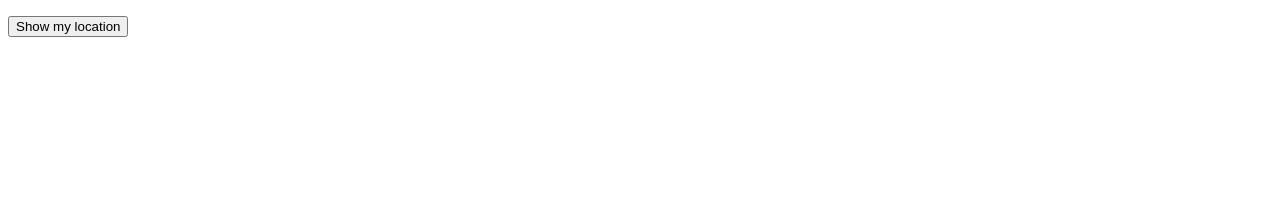
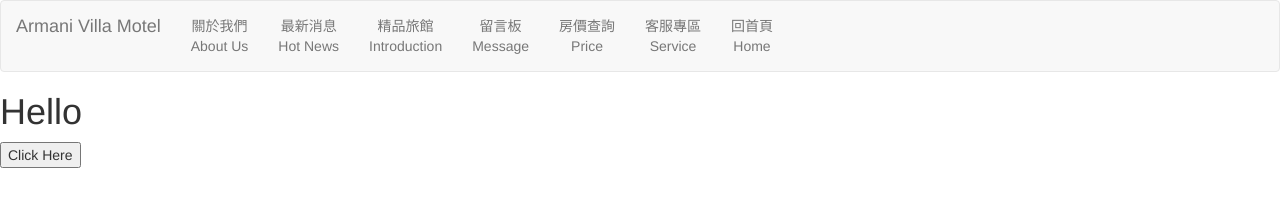
Before and after one commit to michaelo434/michaelo434.github.io, a plain HTML site: page index.html in a window 1280 px wide. Drawn offline with Linux system fonts and the light colour scheme.

Commit message:
Added stuff

```diff
--- /dev/null
+++ b/css/temp.css
@@ -0,0 +1,11 @@
+.nav-tabs>li {
+  height:62px;
+}
+.nav-tabs>li>a, .nav-tabs>li>a>div {
+  height:100%;
+  display:table;
+}
+.nav-tabs>li>a span {
+  display:table-cell;
+  vertical-align:middle;
+}
--- a/index.html
+++ b/index.html
@@ -1,42 +1,64 @@
 <!DOCTYPE html>
-<html>
-<head>
-<title>Page Title</title>
-</head>
-<body>
-<p><button onclick="geoFindMe()">Show my location</button></p>
-<div id="out"></div>
+  <head>
+    <link rel="stylesheet" href="css/bootstrap.min.css" type="text/css">
+    <link rel="stylesheet" href="css/temp.css" type="text/css">
+    <script language="javascript" type="text/javascript" src="js/jquery-2.1.4.min.js"></script>
+    <script language="javascript" type="text/javascript" src="js/bootstrap.min.js"></script>
+  </head>
+  <nav class="navbar navbar-default">
+  <div class="container-fluid">
+    <!-- Brand and toggle get grouped for better mobile display -->
+    <div class="navbar-header">
+      <button type="button" class="navbar-toggle collapsed" data-toggle="collapse" data-target="#bs-example-navbar-collapse-1" aria-expanded="false">
+        <span class="sr-only">Toggle navigation</span>
+        <span class="icon-bar"></span>
+        <span class="icon-bar"></span>
+        <span class="icon-bar"></span>
+      </button>
+      <a class="navbar-brand" href="#">Armani Villa Motel</a>
+    </div>
 
-<script>
-function geoFindMe() {
-	var output = document.getElementById("out");
+    <!-- Collect the nav links, forms, and other content for toggling -->
+    <div class="collapse navbar-collapse" id="bs-example-navbar-collapse-1">
+      <ul class="nav navbar-nav">
+        <li><a href="" data-toggle="tab">
+	      <div class="text-center"><span>關於我們<br/>About Us</span></div>
+            </a>
+	</li>
+        <li><a href="" data-toggle="tab">
+	      <div class="text-center"><span>最新消息<br/>Hot News</span></div>
+            </a>
+	</li>
+        <li><a href="" data-toggle="tab">
+	      <div class="text-center"><span>精品旅館<br/>Introduction</span></div>
+            </a>
+	</li>
+        <li><a href="" data-toggle="tab">
+	      <div class="text-center"><span>留言板<br/>Message</span></div>
+            </a>
+	</li>
+        <li><a href="" data-toggle="tab">
+	      <div class="text-center"><span>房價查詢<br/>Price</span></div>
+            </a>
+	</li>
+        <li><a href="" data-toggle="tab">
+	      <div class="text-center"><span>客服專區<br/>Service</span></div>
+            </a>
+	</li>
+        <li><a href="" data-toggle="tab">
+	      <div class="text-center"><span>回首頁<br/>Home</span></div>
+            </a>
+	</li>
 
-	if (!navigator.geolocation){
-		output.innerHTML = "<p>Geolocation is not supported by your browser</p>";
-		return;
-	}
 
-	function success(position) {
-		var latitude  = position.coords.latitude;
-		var longitude = position.coords.longitude;
+      </ul>
+    </div><!-- /.navbar-collapse -->
+  </div><!-- /.container-fluid -->
+</nav>
+  <body>
+    <h1>Hello</h1>
+    <button onclick="window.location.href='ctut.html'">Click Here</button>
 
-		output.innerHTML = '<p>Latitude is ' + latitude + '° <br>Longitude is ' + longitude + '°</p>';
 
-		var img = new Image();
-		img.src = "https://maps.googleapis.com/maps/api/staticmap?center=" + latitude + "," + longitude + "&zoom=13&size=300x300&sensor=false";
-
-		output.appendChild(img);
-	}
-
-	function error() {
-		output.innerHTML = "Unable to retrieve your location";
-	}
-
-	output.innerHTML = "<p>Locating…</p>";
-
-	navigator.geolocation.getCurrentPosition(success, error);
-}
-</script>
-
-</body>
+  </body>
 </html>
```
